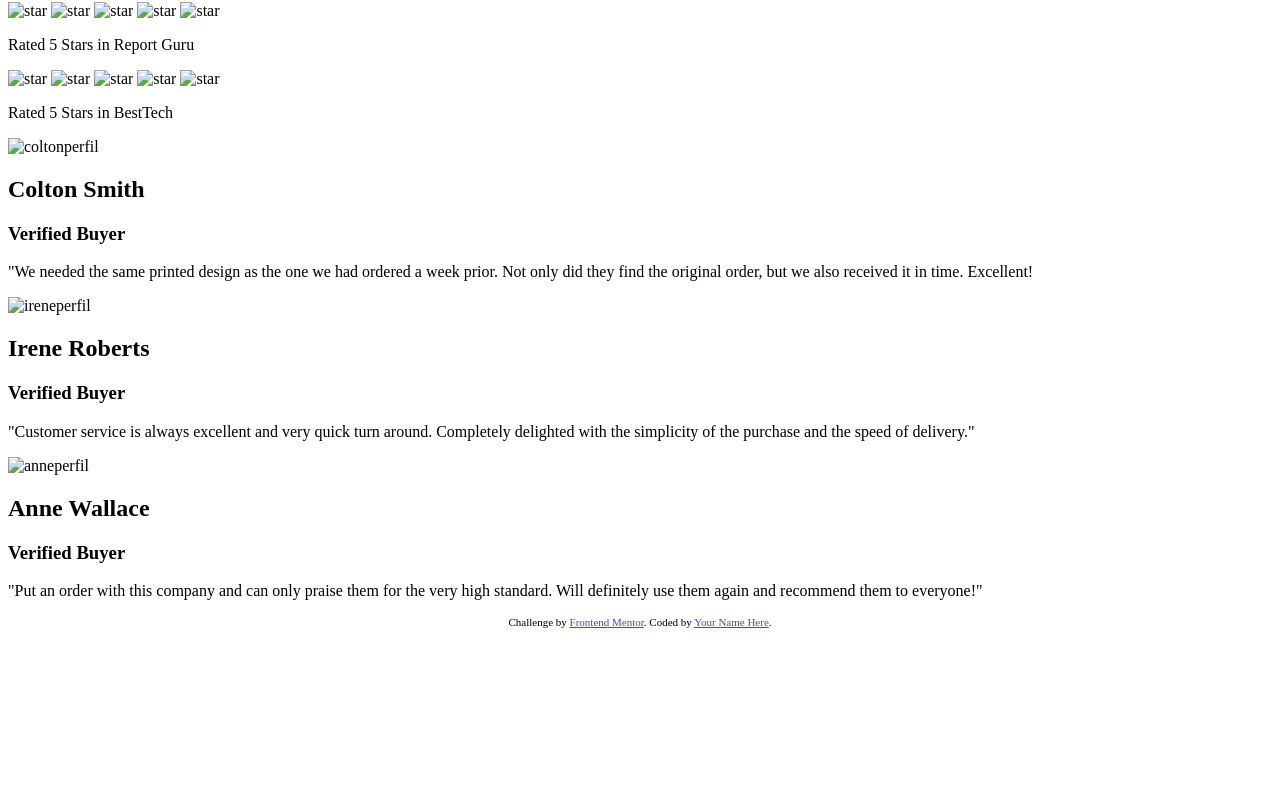
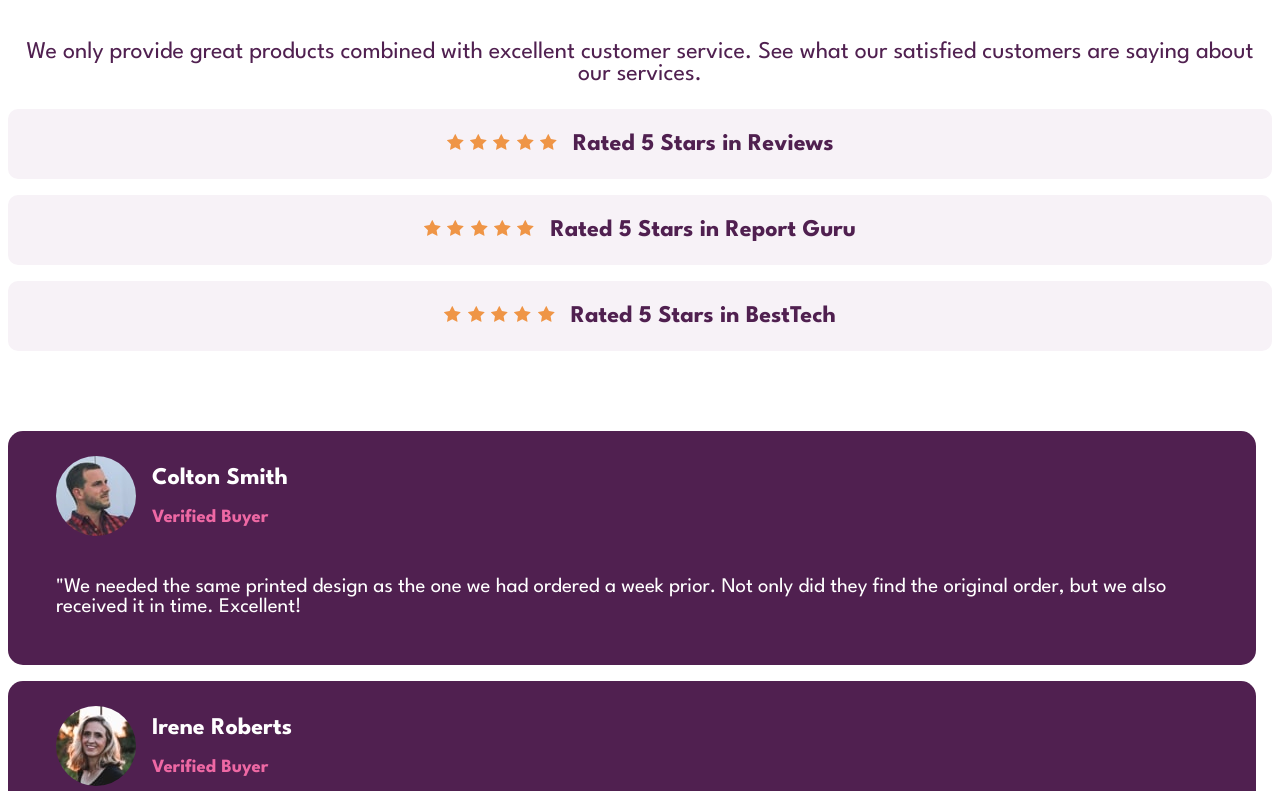
Before and after one commit to ItsBuski/social-proof-section-master, a plain HTML site: page index.html in a window 1280 px wide. Shown: the part 180-971 px from the top of the page. Before the commit the page ends 816 px from the top, so only its background shows below. Drawn offline with Linux system fonts and the light colour scheme; the site is published under a folder, as on GitHub Pages, so addresses that start at the root find nothing.

Commit message:
second commit

```diff
--- a/index.html
+++ b/index.html
@@ -4,7 +4,7 @@
     <meta charset="UTF-8" />
     <meta name="viewport" content="width=device-width, initial-scale=1.0" />
     <!-- displays site properly based on user's device -->
-    <link rel="stylesheet" href="/styles.css">
+    <link rel="stylesheet" href="./styles.css">
     <link
       rel="icon"
       type="image/png"
@@ -43,31 +43,31 @@
     <div class="box2">
         <div class="onestar">
           <div class="stars">
-            <img src="/images/icon-star.svg" alt="star">
-            <img src="/images/icon-star.svg" alt="star">
-            <img src="/images/icon-star.svg" alt="star">
-            <img src="/images/icon-star.svg" alt="star">
-            <img src="/images/icon-star.svg" alt="star">
+            <img src="./images/icon-star.svg" alt="star">
+            <img src="./images/icon-star.svg" alt="star">
+            <img src="./images/icon-star.svg" alt="star">
+            <img src="./images/icon-star.svg" alt="star">
+            <img src="./images/icon-star.svg" alt="star">
           </div>
             <p>Rated 5 Stars in Reviews</p>
         </div>
         <div class="twostar">
           <div class="stars">
-            <img src="/images/icon-star.svg" alt="star">
-            <img src="/images/icon-star.svg" alt="star">
-            <img src="/images/icon-star.svg" alt="star">
-            <img src="/images/icon-star.svg" alt="star">
-            <img src="/images/icon-star.svg" alt="star">
+            <img src="./images/icon-star.svg" alt="star">
+            <img src="./images/icon-star.svg" alt="star">
+            <img src="./images/icon-star.svg" alt="star">
+            <img src="./images/icon-star.svg" alt="star">
+            <img src="./images/icon-star.svg" alt="star">
           </div>
             <p>Rated 5 Stars in Report Guru</p>
         </div>
         <div class="threestar">
           <div class="stars">
-            <img src="/images/icon-star.svg" alt="star">
-            <img src="/images/icon-star.svg" alt="star">
-            <img src="/images/icon-star.svg" alt="star">
-            <img src="/images/icon-star.svg" alt="star">
-            <img src="/images/icon-star.svg" alt="star">
+            <img src="./images/icon-star.svg" alt="star">
+            <img src="./images/icon-star.svg" alt="star">
+            <img src="./images/icon-star.svg" alt="star">
+            <img src="./images/icon-star.svg" alt="star">
+            <img src="./images/icon-star.svg" alt="star">
           </div>
             <p>Rated 5 Stars in BestTech</p>
         </div>
@@ -77,7 +77,7 @@
     <div class="box3">
       <div class="box3inside1">
         <div class="imgandname">
-        <img src="/images/image-colton.jpg" alt="coltonperfil">
+        <img src="./images/image-colton.jpg" alt="coltonperfil">
         <div class="nameandjob">
         <h2>Colton Smith</h2>
         <h3>Verified Buyer</h3>
@@ -90,7 +90,7 @@
 
       <div class="box3inside2">
         <div class="imgandname">
-        <img src="/images/image-irene.jpg" alt="ireneperfil">
+        <img src="./images/image-irene.jpg" alt="ireneperfil">
         <div class="nameandjob">
         <h2>Irene Roberts</h2>
         <h3>Verified Buyer</h3>
@@ -102,7 +102,7 @@
 
       <div class="box3inside3">
         <div class="imgandname">
-        <img src="/images/image-anne.jpg" alt="anneperfil">
+        <img src="./images/image-anne.jpg" alt="anneperfil">
         <div class="nameandjob">
         <h2>Anne Wallace</h2>
         <h3>Verified Buyer</h3>
```
